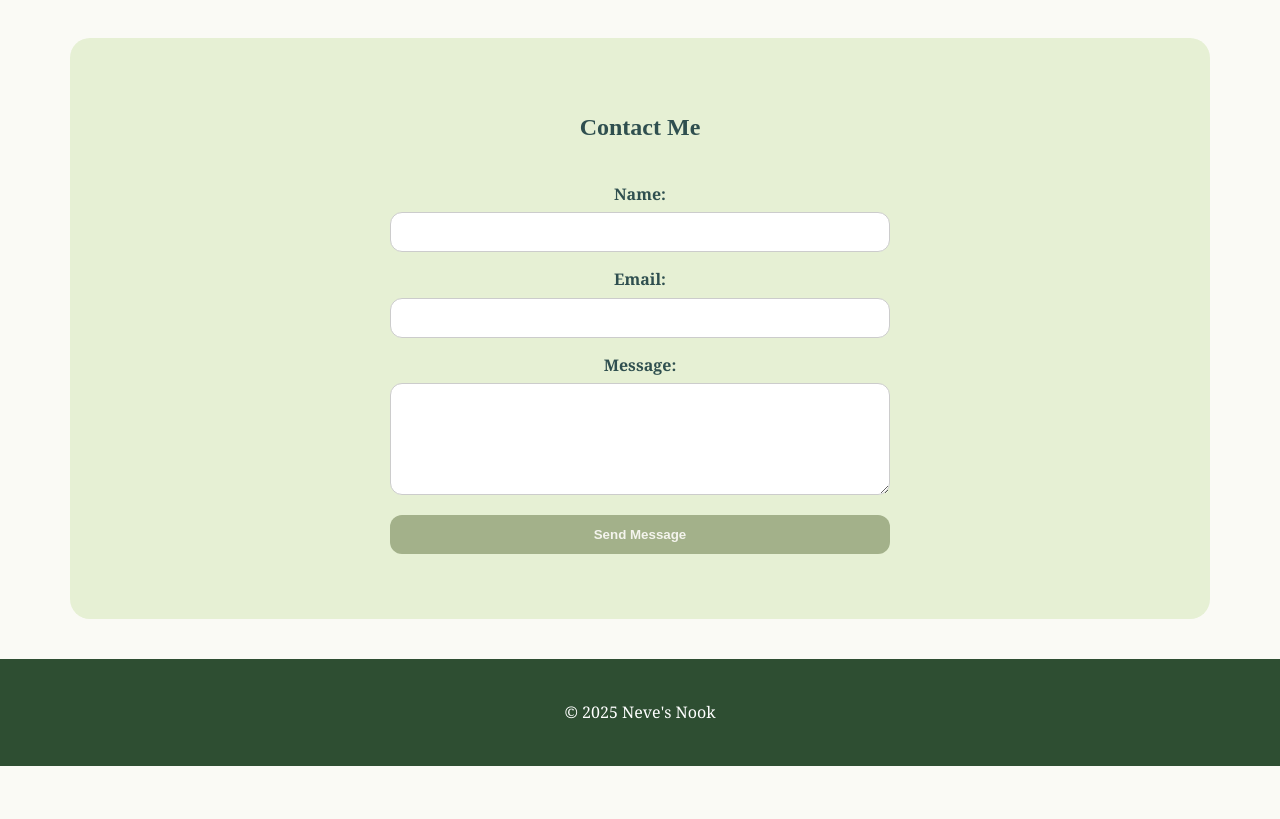
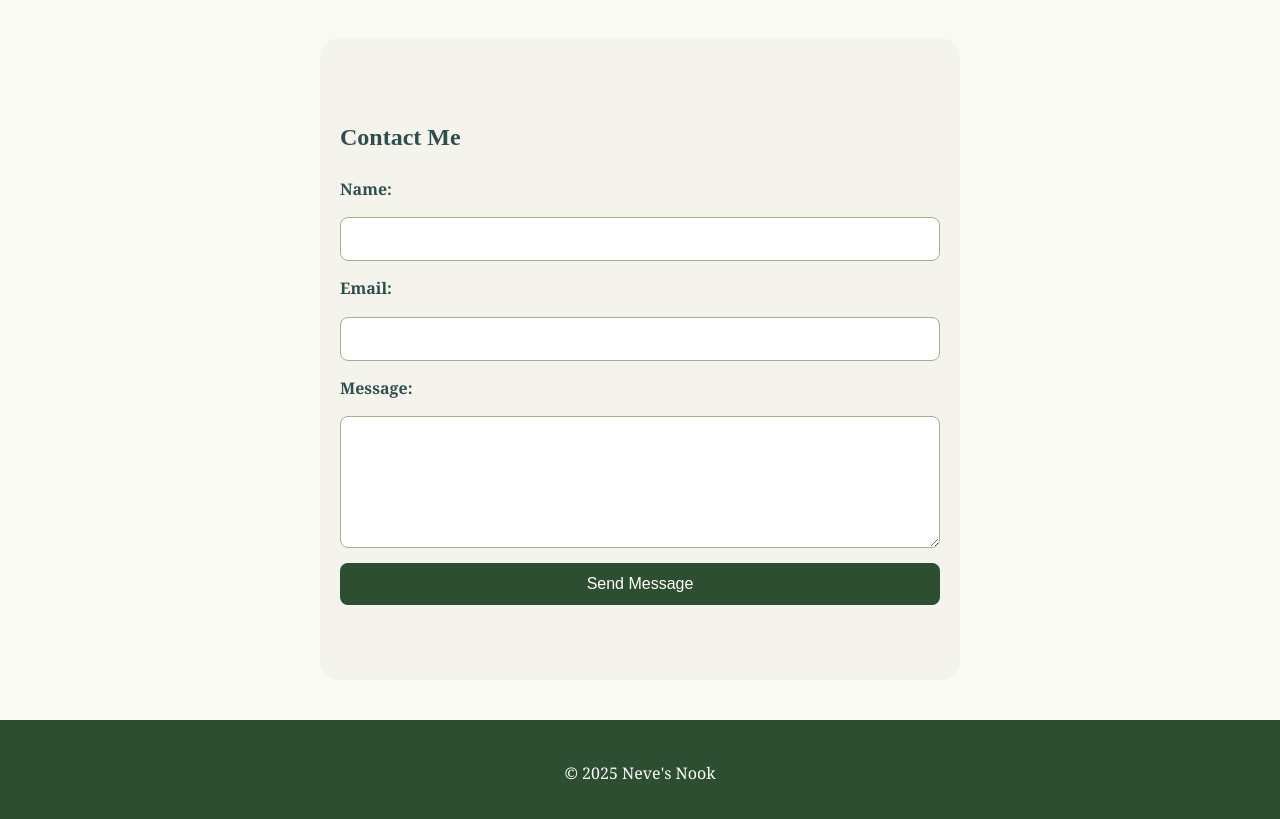
Before and after one commit to np883/Blog, a plain HTML site: page index.html in a window 1280 px wide. Shown: the part 2410-3229 px from the top of the page. Before the commit the page ends 3176 px from the top, so only its background shows below. Drawn offline with Linux system fonts and the light colour scheme; files that its build step writes are made by us from their sources; files whose address does not match are found by name.

Commit message:
Update contact.css

```diff
--- a/style/contact.css
+++ b/style/contact.css
@@ -1,48 +1,49 @@
-/* ========== Contact Section ========== */
+/* =======================
+   CONTACT PAGE / SECTION STYLES
+   ======================= */
 
 #contactSection {
-  background-color: #E6F0D4;
-  padding: 50px 20px;
-  text-align: center;
+  max-width: 600px;
+  margin: 0 auto;
+  text-align: left;
 }
 
-#contactSection form {
-  max-width: 500px;
-  margin: 0 auto;
+#contactForm {
   display: flex;
   flex-direction: column;
+  gap: 15px;
 }
 
-#contactSection label {
-  margin-top: 15px;
-  margin-bottom: 5px;
-  font-weight: 600;
+#contactForm label {
+  font-weight: bold;
+  color: #2F4F4F;
 }
 
-#contactSection input, #contactSection textarea {
+#contactForm input,
+#contactForm textarea {
   padding: 10px;
-  border-radius: 12px;
-  border: 1px solid #ccc;
+  border: 1px solid #A3B18A;
+  border-radius: 8px;
+  font-family: inherit;
   font-size: 1rem;
 }
 
-#contactSection button {
-  margin-top: 20px;
+#contactForm button {
+  background-color: #2E4E32;
+  color: white;
+  border: none;
+  border-radius: 8px;
   padding: 12px;
-  border-radius: 12px;
-  border: none;
-  background-color: #A3B18A;
-  color: #F4F4ED;
-  font-weight: 600;
+  font-size: 1rem;
   cursor: pointer;
-  transition: all 0.3s ease;
+  transition: background-color 0.3s ease;
 }
 
-#contactSection button:hover {
-  background-color: #2F4F4F;
+#contactForm button:hover {
+  background-color: #A3B18A;
 }
 
 #formStatus {
-  margin-top: 15px;
+  margin-top: 10px;
   font-weight: bold;
 }
```
